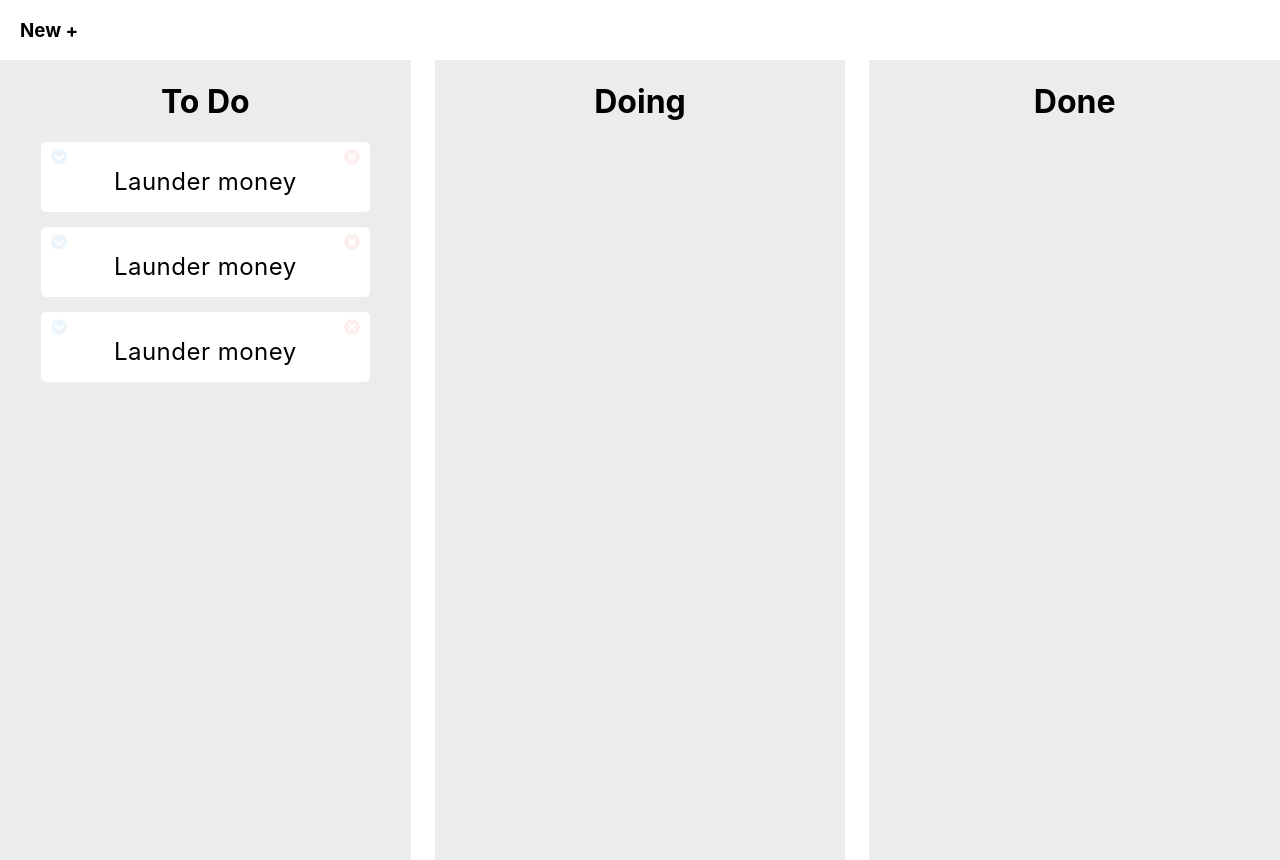
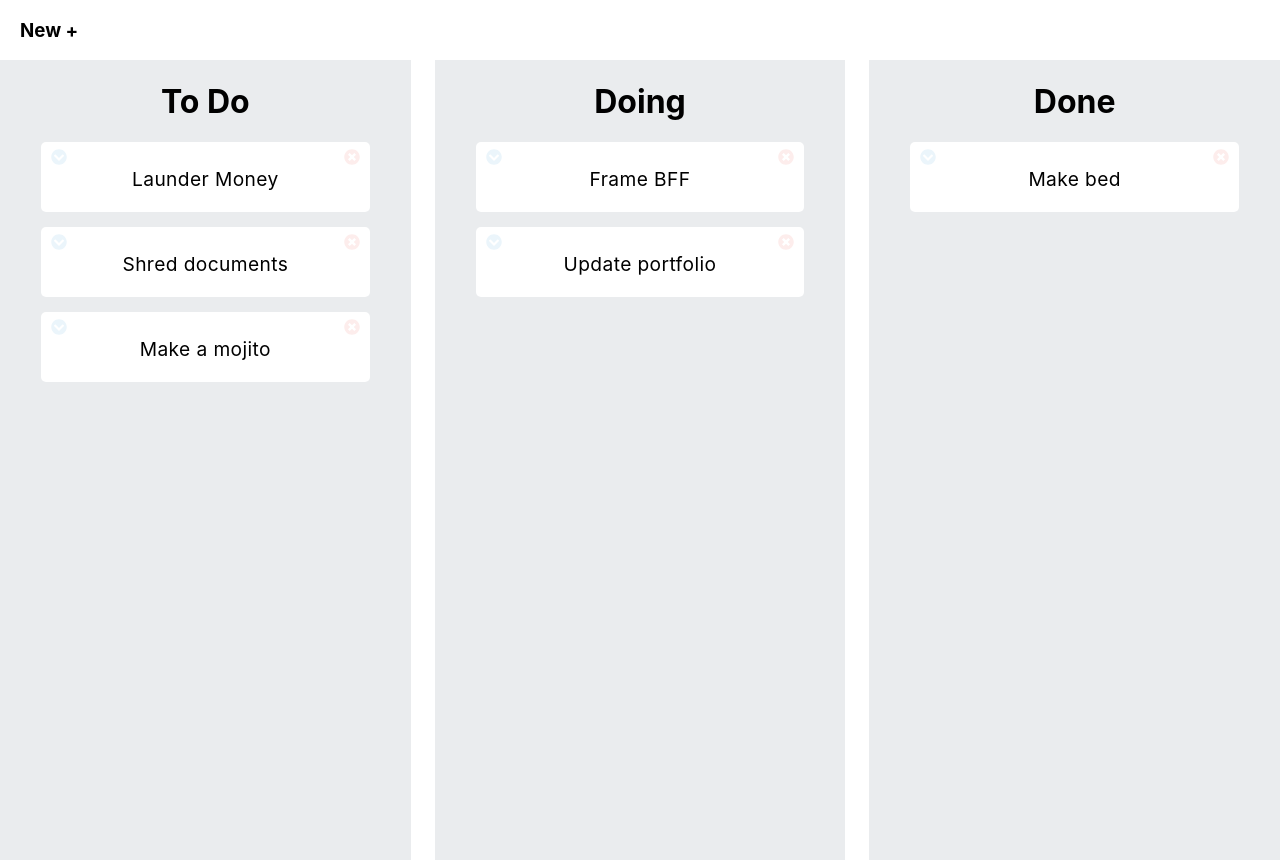
Before and after one commit to KeelerBe/kanban, a React (Create React App) app in the folder client/: page / in a window 1280 px wide. Built offline with nearby package versions, Linux system fonts and the light colour scheme.

Commit message:
Abstract Lists, hydrate with mock data

```diff
--- a/client/src/components/DoingList.js
+++ /dev/null
@@ -1,8 +0,0 @@
-import React from 'react'
-
-const DoingList = () =>
-  <div>
-    <h1>Doing</h1>
-  </div>
-
-export default DoingList
--- a/client/src/components/DoneList.js
+++ /dev/null
@@ -1,8 +0,0 @@
-import React from 'react'
-
-const DoneList = () =>
-  <div>
-    <h1>Done</h1>
-  </div>
-
-export default DoneList
--- a/client/src/components/Task.js
+++ b/client/src/components/Task.js
@@ -1,11 +1,12 @@
 import React from 'react'
+import PropTypes from 'prop-types'
 import { library } from '@fortawesome/fontawesome-svg-core'
 import { faTimesCircle, faChevronCircleDown } from '@fortawesome/free-solid-svg-icons'
 import { FontAwesomeIcon } from '@fortawesome/react-fontawesome'
 
 library.add(faTimesCircle, faChevronCircleDown)
 
-const Task = () => (
+const Task = ({ task }) => (
 	<div id="task">
 		<div>
 			<span>
@@ -16,9 +17,13 @@ const Task = () => (
 			</span>
 		</div>
 		<div>
-			<p>Launder money</p>
+			<p>{task}</p>
 		</div>
 	</div>
 )
 
+Task.propTypes = {
+	task: PropTypes.string.isRequired
+}
+
 export default Task
--- /dev/null
+++ b/client/src/components/Tasks.js
@@ -0,0 +1,22 @@
+import React from 'react'
+import PropTypes from 'prop-types'
+import Task from './Task'
+
+const Tasks = ({ title, tasks }) =>
+  <div>
+    <h1>{title}</h1>
+    {tasks.map(({ id, task }) => <Task key={id} task={task} />)}
+  </div>
+
+Tasks.propTypes = {
+  title: PropTypes.string.isRequired,
+  tasks: PropTypes.arrayOf(
+    PropTypes.shape({
+      id: PropTypes.string.isRequired,
+      task: PropTypes.string.isRequired,
+      status: PropTypes.string.isRequired
+    })
+  ).isRequired
+}
+
+export default Tasks
--- a/client/src/components/TasksDashboard.css
+++ b/client/src/components/TasksDashboard.css
@@ -39,6 +39,6 @@ h3 {
 #task > div > p {
   margin: 0;
   padding: 0;
-  font-size: 1.5em;
+  font-size: 1.2em;
   letter-spacing: 0.02em;
 }
--- a/client/src/components/TasksDashboard.js
+++ b/client/src/components/TasksDashboard.js
@@ -1,17 +1,15 @@
 import React from 'react'
-import TodoList from './TodoList'
-import DoingList from './DoingList'
-import DoneList from './DoneList'
+import PropTypes from 'prop-types'
 import './TasksDashboard.css'
 
-const TasksDashboard = () =>
+const TasksDashboard = ({ children }) =>
   <div id="dashboard">
     <h3>New +</h3>
-    <div>
-      <TodoList />
-      <DoingList />
-      <DoneList />
-    </div>
+    {children}
   </div>
 
+TasksDashboard.propTypes = {
+  children: PropTypes.node.isRequired
+}
+
 export default TasksDashboard
--- a/client/src/components/TodoList.js
+++ /dev/null
@@ -1,13 +0,0 @@
-import React from 'react'
-import Task from './Task'
-
-const TodoList = () => (
-	<div>
-		<h1>To Do</h1>
-		<Task/>
-    <Task />
-    <Task />
-	</div>
-)
-
-export default TodoList
--- a/client/src/containers/TasksManager.js
+++ b/client/src/containers/TasksManager.js
@@ -1,10 +1,28 @@
 import React, { Component } from 'react'
 import TasksDashboard from '../components/TasksDashboard'
+import Tasks from '../components/Tasks'
+import _TASKS from '../tasks.json'
+import { filterByStatus } from '../helpers'
 
 class TasksManager extends Component {
+  state = {
+    tasks: []
+  }
+
+  componentDidMount() {
+    this.setState({ tasks: _TASKS })
+  }
+
   render() {
+    const { todoList, doingList, doneList } = filterByStatus(this.state.tasks)
     return (
-      <TasksDashboard/>
+      <TasksDashboard>
+        <div>
+          <Tasks title="To Do" tasks={todoList} />
+          <Tasks title="Doing" tasks={doingList} />
+          <Tasks title="Done" tasks={doneList} />
+        </div>
+      </TasksDashboard>
     )
   }
 }
--- /dev/null
+++ b/client/src/helpers.js
@@ -0,0 +1,17 @@
+export const filterByStatus = (tasks) => {
+  const todoList = []
+  const doingList = []
+  const doneList = []
+
+  tasks.forEach((task) => {
+    if (task.status === "todo") todoList.push(task)
+    if (task.status === "doing") doingList.push(task)
+    if (task.status === "done") doneList.push(task)
+  })
+
+  return {
+    todoList,
+    doingList,
+    doneList
+  }
+}
--- /dev/null
+++ b/client/src/tasks.json
@@ -0,0 +1,32 @@
+[
+  {
+    "id": "e1457c49-f19d-431c-a2e1-e304abeb5e58",
+    "task": "Launder Money",
+    "status": "todo"
+  },
+  {
+    "id": "583a4ec0-0e7a-41c3-8e09-8aa4c5a42e97",
+    "task": "Shred documents",
+    "status": "todo"
+  },
+  {
+    "id": "0f9052b1-4a5e-419d-8dbf-1ac3fb63c2f7",
+    "task": "Make a mojito",
+    "status": "todo"
+  },
+  {
+    "id": "da5c6c67-e64c-43aa-af00-54d00834d5cf",
+    "task": "Frame BFF",
+    "status": "doing"
+  },
+  {
+    "id": "546810f9-7582-443b-aa8d-877ea208ec3b",
+    "task": "Update portfolio",
+    "status": "doing"
+  },
+  {
+    "id": "7e896ae1-4165-4efc-bb06-45f019c962df",
+    "task": "Make bed",
+    "status": "done"
+  }
+]
```
